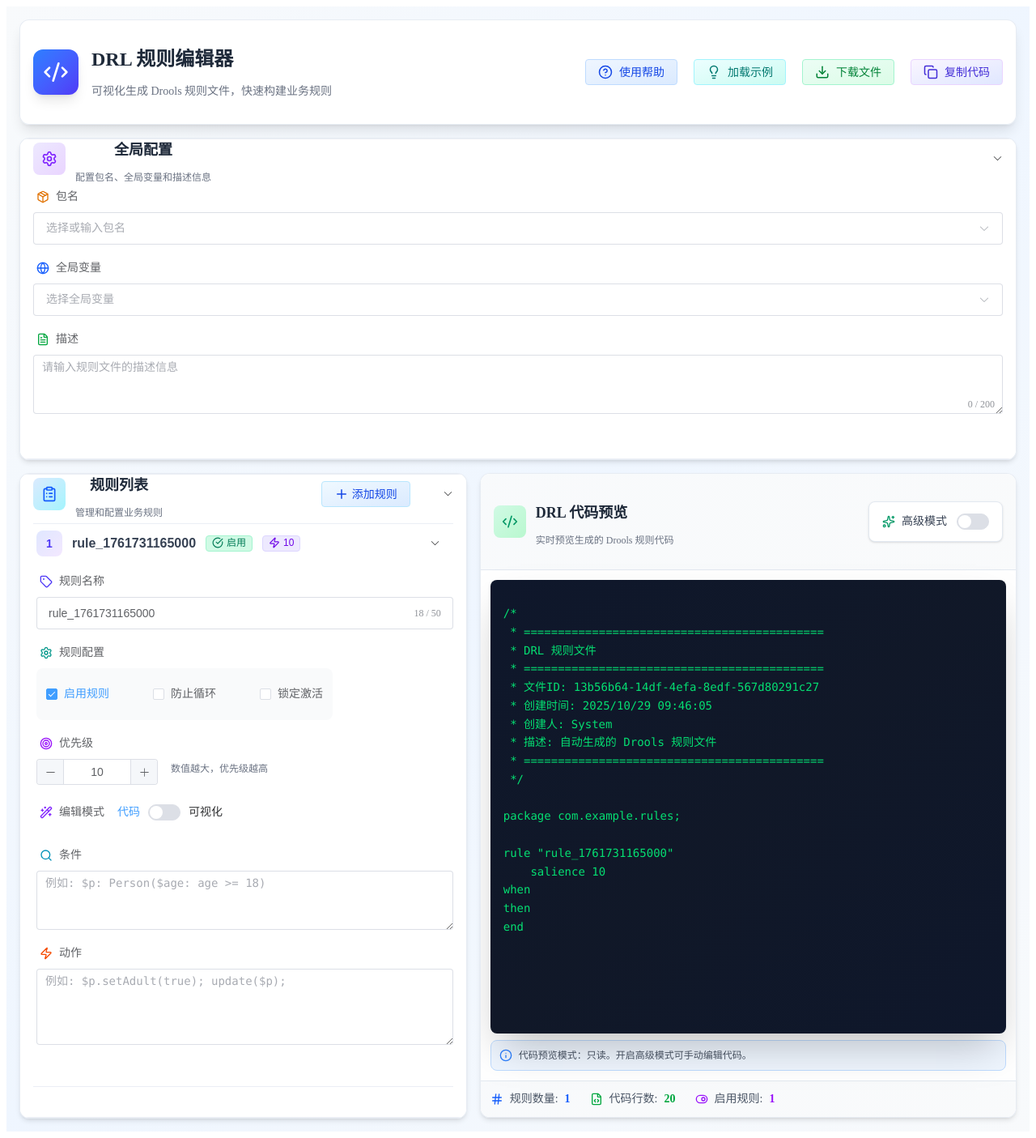
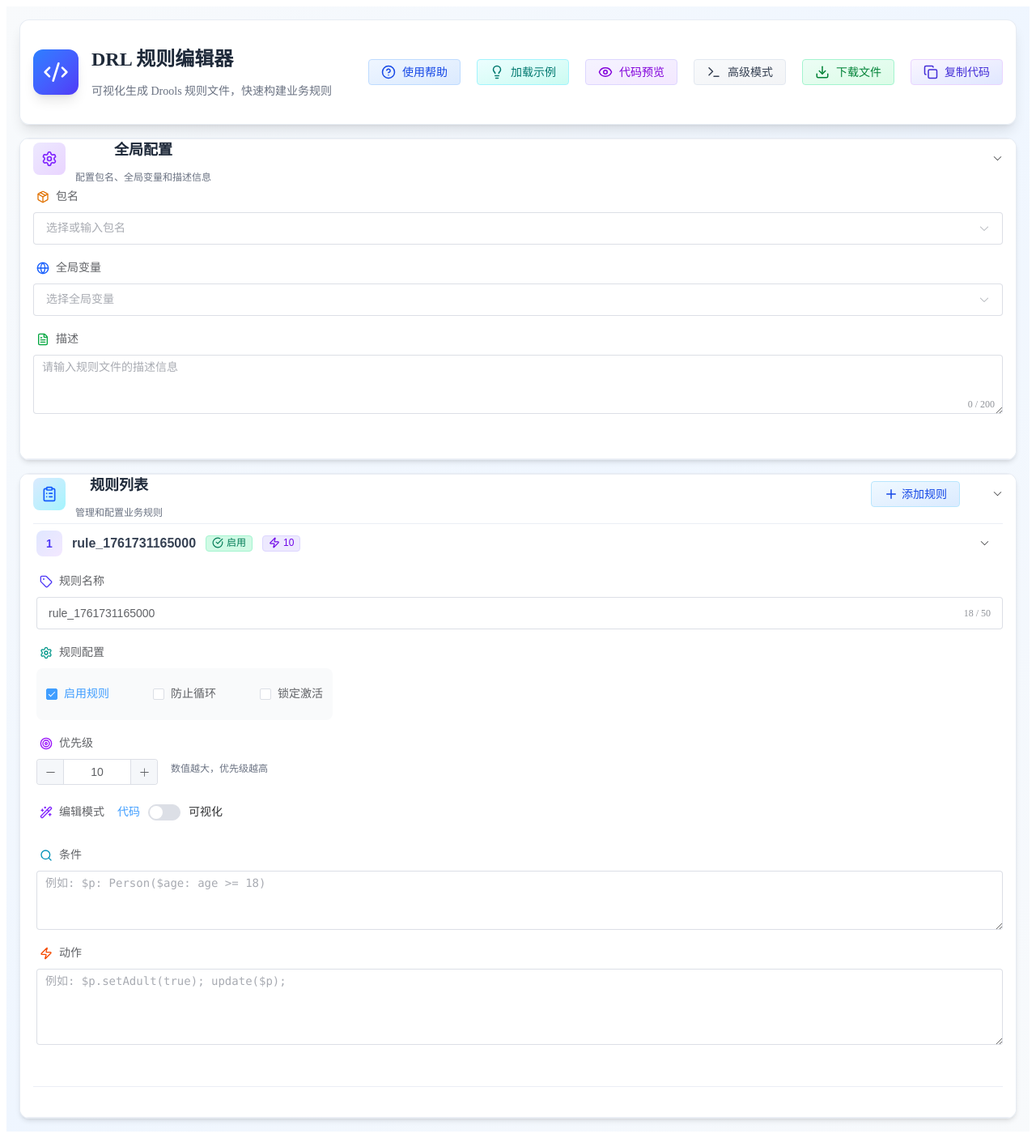
Before and after one commit to oeyoews/rule-engine-web, a Vue app: page / in a window 1280 px wide. Shown: the whole page at 81% size. Built offline with nearby package versions, Linux system fonts and the light colour scheme.

Commit message:
feat: add PreviewDialog component for DRL code preview and integrate it into DrlEditor

```diff
--- a/components.d.ts
+++ b/components.d.ts
@@ -30,6 +30,7 @@ declare module 'vue' {
     ElSwitch: typeof import('element-plus/es')['ElSwitch']
     ElTag: typeof import('element-plus/es')['ElTag']
     HelpDialog: typeof import('./src/components/HelpDialog.vue')['default']
+    PreviewDialog: typeof import('./src/components/PreviewDialog.vue')['default']
     RuleActionBuilder: typeof import('./src/components/RuleActionBuilder.vue')['default']
     RuleConditionBuilder: typeof import('./src/components/RuleConditionBuilder.vue')['default']
     RuleFlow: typeof import('./src/components/RuleFlow.vue')['default']
--- a/src/components/DrlEditor.vue
+++ b/src/components/DrlEditor.vue
@@ -3,12 +3,13 @@ import { ref, onMounted, computed } from 'vue'
 import { ElMessage, ElMessageBox } from 'element-plus'
 import {
   Trash2, HelpCircle, Lightbulb, Download, Copy, Check, Plus,
-  Code2, Lock, Settings, ClipboardList, FileText, AlertTriangle, Info,
+  Code2, Settings, ClipboardList, FileText, AlertTriangle,
   Package, Globe, FileText as FileDescription, Tag, Target, Search, Zap,
-  CheckCircle, XCircle, Hash, FileCode, ToggleRight, Sparkles, Wand2
+  CheckCircle, XCircle, Hash, FileCode, ToggleRight, Wand2, Eye, Terminal, X
 } from 'lucide-vue-next'
 import { useClipboard } from '@vueuse/core'
 import HelpDialog from './HelpDialog.vue'
+import PreviewDialog from './PreviewDialog.vue'
 import RuleConditionBuilder from './RuleConditionBuilder.vue'
 import RuleActionBuilder from './RuleActionBuilder.vue'
 import { generateDrlCode, downloadFile, formatTimestamp } from '../utils/drl'
@@ -49,6 +50,9 @@ const activeRuleList = ref<string>('ruleList') // 规则列表折叠状态
 
 // 控制帮助弹窗显示
 const showHelpDialog = ref(false)
+
+// 控制代码预览弹窗显示
+const showPreviewDialog = ref(false)
 
 // 高级模式状态
 const advancedMode = ref(false)
@@ -177,12 +181,9 @@ const generateDRL = (): string => {
 /**
  * 处理高级模式切换
  */
-const handleAdvancedModeChange = (value: string | number | boolean) => {
-  if (value === true) {
-    // 先恢复开关状态
-    advancedMode.value = false
-
-    // 弹出确认框
+const handleAdvancedModeToggle = () => {
+  if (!advancedMode.value) {
+    // 开启高级模式
     ElMessageBox.confirm(
       '开启高级模式后，您可以直接编辑 DRL 代码。手动修改的内容将覆盖表单生成的代码，并影响下载和复制的结果。',
       '开启高级模式',
@@ -206,10 +207,16 @@ const handleAdvancedModeChange = (value: string | number | boolean) => {
         message: '已开启高级模式，可以手动编辑代码'
       })
     }).catch(() => {
-      // 用户取消，保持关闭状态（已经是 false）
+      // 用户取消
+    })
+  } else {
+    // 关闭高级模式
+    advancedMode.value = false
+    ElMessage({
+      type: 'info',
+      message: '已退出高级模式'
     })
   }
-  // 注意：关闭高级模式时不清空 manualDrlCode，保留用户的编辑内容
 }
 
 /**
@@ -250,7 +257,7 @@ onMounted(() => {
 </script>
 
 <template>
-  <div class="bg-linear-to-br from-slate-50 via-blue-50 to-slate-50 p-4">
+  <div class="bg-linear-to-br min-h-screen from-slate-50 via-blue-50 to-slate-50 p-4">
     <div class="md:max-w-7xl lg:max-w-9xl xl:max-w-11xl mx-auto space-y-4">
       <!-- 顶部标题栏 - 优化视觉层次 -->
       <div class="bg-white/95 backdrop-blur-md rounded-xl shadow-lg p-4 border border-slate-200/80 hover:shadow-xl transition-shadow duration-300">
@@ -287,6 +294,26 @@ onMounted(() => {
             </el-button>
             <el-button
               size="default"
+              class="bg-linear-to-br! from-violet-50! to-purple-100! text-purple-700! border! border-violet-200! hover:border-purple-400! hover:shadow-md! hover:scale-105! transition-all! duration-200!"
+              @click="showPreviewDialog = true"
+              :disabled="advancedMode"
+            >
+              <Eye :size="18" class="mr-2" />
+              代码预览
+            </el-button>
+            <el-button
+              size="default"
+              :class="advancedMode
+                ? 'bg-linear-to-br! from-orange-100! to-red-100! text-red-700! border! border-orange-300! shadow-md! scale-105! transition-all! duration-200!'
+                : 'bg-linear-to-br! from-slate-50! to-gray-100! text-gray-700! border! border-slate-200! hover:border-gray-400! hover:shadow-md! hover:scale-105! transition-all! duration-200!'
+              "
+              @click="handleAdvancedModeToggle"
+            >
+              <Terminal :size="18" class="mr-2" />
+              {{ advancedMode ? '退出高级模式' : '高级模式' }}
+            </el-button>
+            <el-button
+              size="default"
               class="bg-linear-to-br! from-emerald-50! to-green-100! text-green-700! border! border-emerald-200! hover:border-green-400! hover:shadow-md! hover:scale-105! transition-all! duration-200!"
               @click="downloadDRL"
             >
@@ -309,18 +336,8 @@ onMounted(() => {
         </div>
       </div>
 
-      <!-- 全局配置卡片 - 独占一行 -->
-      <div class="relative">
-        <!-- 高级模式禁用遮罩 - 改进视觉效果 -->
-        <transition name="fade">
-          <div v-if="advancedMode" class="absolute inset-0 bg-slate-900/5 backdrop-blur-sm z-10 rounded-xl flex items-center justify-center">
-            <div class="bg-linear-to-r from-red-500 to-pink-600 text-white px-6 py-3 rounded-xl shadow-2xl text-base font-semibold flex items-center gap-3 animate-pulse">
-              <Lock :size="20" class="text-white" />
-              高级模式已启用，表单编辑已锁定
-            </div>
-          </div>
-        </transition>
-
+      <!-- 全局配置卡片 - 独占一行（普通模式） -->
+      <div v-if="!advancedMode">
         <!-- 全局配置卡片 -->
         <div class="bg-white/95 backdrop-blur-md rounded-xl shadow-md border border-slate-200/80 overflow-hidden hover:shadow-lg transition-shadow duration-300">
           <el-collapse v-model="activeConfig" accordion>
@@ -336,7 +353,7 @@ onMounted(() => {
                   </div>
                 </div>
               </template>
-              <el-form :model="config" label-width="100px" label-position="top" :disabled="advancedMode" class="pt-3 px-4 pb-3">
+              <el-form :model="config" label-width="100px" label-position="top" class="pt-3 px-4 pb-3">
                 <el-form-item>
                   <template #label>
                     <div class="flex items-center gap-2 ml-1">
@@ -409,10 +426,8 @@ onMounted(() => {
         </div>
       </div>
 
-      <!-- 主内容区域 - 改进响应式布局 -->
-      <div class="grid grid-cols-1 xl:grid-cols-[1fr_1.2fr] gap-4">
-        <!-- 左侧：规则列表 -->
-        <div class="space-y-4 relative">
+      <!-- 规则列表（普通模式） -->
+      <div v-if="!advancedMode">
         <!-- 规则列表卡片 -->
           <div class="bg-white/95 backdrop-blur-md rounded-xl shadow-md border border-slate-200/80 overflow-hidden hover:shadow-lg transition-shadow duration-300">
             <el-collapse v-model="activeRuleList" accordion>
@@ -491,7 +506,7 @@ onMounted(() => {
                           </el-button>
                         </div>
                       </template>
-                      <el-form :model="rule" label-width="120px" label-position="top" class="pt-3 pl-1 pb-2" :disabled="advancedMode">
+                      <el-form :model="rule" label-width="120px" label-position="top" class="pt-3 pl-1 pb-2">
                         <el-form-item>
                           <template #label>
                             <div class="flex items-center gap-2 ml-1">
@@ -610,65 +625,48 @@ onMounted(() => {
           </div>
       </div>
 
-        <!-- 右侧：代码预览区 -->
-        <div class="space-y-4">
-          <div class="bg-white/95 backdrop-blur-md rounded-xl shadow-md border border-slate-200/80 overflow-hidden hover:shadow-lg transition-shadow duration-300 sticky top-4">
-            <!-- 预览头部 -->
-            <div class="flex justify-between items-center p-4 border-b border-slate-200 bg-linear-to-r from-slate-50 to-gray-50">
+      <!-- 高级模式：全屏代码编辑器 -->
+      <div v-if="advancedMode" class="bg-white/95 backdrop-blur-md rounded-xl shadow-md border border-slate-200/80 overflow-hidden">
+        <!-- 编辑器头部 -->
+        <div class="flex justify-between items-center p-4 border-b border-slate-200 bg-linear-to-r from-red-50 to-orange-50">
           <div class="flex items-center gap-3">
-                <div class="flex items-center justify-center w-10 h-10 bg-linear-to-br from-emerald-100 to-green-200 rounded-lg">
-                  <Code2 :size="20" class="text-emerald-600" />
+            <div class="flex items-center justify-center w-10 h-10 bg-linear-to-br from-red-100 to-orange-200 rounded-lg">
+              <Terminal :size="20" class="text-red-600" />
             </div>
             <div>
-                  <h3 class="text-lg font-semibold text-gray-800 mb-0">DRL 代码预览</h3>
-                  <p class="text-xs text-gray-500">实时预览生成的 Drools 规则代码</p>
+              <h3 class="text-lg font-semibold text-gray-800 mb-0">高级模式 - DRL 代码编辑器</h3>
+              <p class="text-xs text-gray-500">直接编辑 Drools 规则代码</p>
             </div>
           </div>
-              <div class="flex items-center gap-3 bg-white px-4 py-2 rounded-lg border border-slate-200 shadow-sm">
-                <div class="flex items-center gap-2">
-                  <Sparkles :size="16" class="text-emerald-600" />
-                  <span class="text-sm font-medium text-gray-700">高级模式</span>
-                </div>
-                <el-switch
-                  v-model="advancedMode"
-                  active-color="#10b981"
-                  inactive-color="#94a3b8"
-                  @change="handleAdvancedModeChange"
+          <el-button
             size="default"
-                />
-              </div>
+            class="bg-linear-to-br! from-blue-50! to-blue-100! text-blue-700! border! border-blue-200! hover:border-blue-400! hover:shadow-md! transition-all! duration-200!"
+            @click="handleAdvancedModeToggle"
+          >
+            <X :size="18" class="mr-2" />
+            退出高级模式
+          </el-button>
         </div>
 
-            <!-- 高级模式：可编辑 -->
-            <div v-if="advancedMode" class="p-3">
-              <el-scrollbar max-height="650px" class="bg-linear-to-br from-slate-900 to-gray-900 border-2! border-red-500! rounded-lg shadow-2xl overflow-hidden">
+        <!-- 代码编辑区 -->
+        <div class="p-4">
+          <el-scrollbar max-height="calc(100vh - 280px)" class="bg-linear-to-br from-slate-900 to-gray-900 border-2! border-red-500! rounded-lg shadow-2xl overflow-hidden">
             <el-input
               v-model="manualDrlCode"
               type="textarea"
-                  :autosize="{ minRows: 32 }"
+              :autosize="{ minRows: 35 }"
               placeholder="在此手动编辑 DRL 规则代码..."
               style="font-family: 'Consolas', 'Monaco', 'Courier New', monospace; font-size: 14px; line-height: 1.6;"
               class="drl-editor-advanced"
               resize="none"
             />
           </el-scrollbar>
-              <div class="mt-2 flex items-start gap-3 text-sm text-red-700 bg-linear-to-r from-red-50 to-orange-50 border-l-4 border-red-500 rounded-lg p-3 shadow-sm">
+          <div class="mt-3 flex items-start gap-3 text-sm text-red-700 bg-linear-to-r from-red-50 to-orange-50 border-l-4 border-red-500 rounded-lg p-3 shadow-sm">
             <AlertTriangle :size="20" class="shrink-0 mt-0.5 text-red-600" />
             <div>
               <p class="font-semibold mb-1">高级模式提示</p>
-                  <p class="text-xs text-gray-700 leading-relaxed">您可以直接编辑代码。左侧表单已被禁用，所有修改将通过代码编辑器进行。关闭高级模式后将恢复为自动生成模式。</p>
+              <p class="text-xs text-gray-700 leading-relaxed">您正在直接编辑 DRL 代码。所有表单已隐藏，修改将影响下载和复制的结果。点击顶部或右上角的"退出高级模式"按钮可返回表单编辑。</p>
             </div>
-              </div>
-            </div>
-
-            <!-- 普通模式：只读预览 -->
-            <div v-else class="p-3">
-              <el-scrollbar max-height="650px" class="bg-linear-to-br from-slate-900 via-gray-900 to-slate-900 rounded-lg shadow-2xl overflow-hidden">
-                <pre class="text-green-400 p-4 text-sm font-mono min-h-[500px] leading-relaxed">{{ generateDRL() }}</pre>
-              </el-scrollbar>
-              <div class="mt-2 flex items-center gap-2 text-xs text-gray-600 bg-blue-50 border border-blue-200 rounded-lg p-2.5">
-                <Info :size="16" class="text-blue-500" />
-                <span>代码预览模式：只读。开启高级模式可手动编辑代码。</span>
           </div>
         </div>
 
@@ -684,7 +682,7 @@ onMounted(() => {
               <div class="flex items-center gap-2">
                 <FileCode :size="16" class="text-green-600" />
                 <span class="text-gray-600">代码行数:</span>
-                    <span class="font-bold text-green-600">{{ generateDRL().split('\n').length }}</span>
+                <span class="font-bold text-green-600">{{ manualDrlCode.split('\n').length }}</span>
               </div>
               <div class="flex items-center gap-2">
                 <ToggleRight :size="16" class="text-purple-600" />
@@ -696,11 +694,17 @@ onMounted(() => {
         </div>
       </div>
     </div>
-      </div>
-    </div>
 
     <!-- 帮助弹窗组件 -->
     <HelpDialog v-model="showHelpDialog" />
+
+    <!-- 代码预览弹窗组件 -->
+    <PreviewDialog
+      v-model="showPreviewDialog"
+      :code="generateDRL()"
+      :rules-count="rules.length"
+      :enabled-rules-count="rules.filter(r => r.enabled).length"
+    />
   </div>
 </template>
 
--- /dev/null
+++ b/src/components/PreviewDialog.vue
@@ -0,0 +1,132 @@
+<script setup lang="ts">
+import { computed } from 'vue'
+import {
+  Code2, Download, Copy, Check, Hash, FileCode, ToggleRight
+} from 'lucide-vue-next'
+import { useClipboard } from '@vueuse/core'
+import { ElMessage } from 'element-plus'
+import { downloadFile } from '../utils/drl'
+
+// 双向绑定
+const dialogVisible = defineModel<boolean>()
+
+// Props
+const props = defineProps<{
+  code: string
+  rulesCount: number
+  enabledRulesCount: number
+}>()
+
+// 代码行数
+const codeLines = computed(() => props.code.split('\n').length)
+
+// 使用 VueUse 的 useClipboard (legacy 模式)
+const { copy, copied, isSupported } = useClipboard({ legacy: true })
+
+/**
+ * 下载 DRL 文件
+ */
+const downloadDRL = () => {
+  const filename = `rules-${Date.now()}.drl`
+  downloadFile(props.code, filename)
+}
+
+/**
+ * 复制代码到剪贴板
+ */
+const copyCode = async () => {
+  if (!isSupported.value) {
+    ElMessage.error('当前浏览器不支持复制功能')
+    return
+  }
+
+  await copy(props.code)
+
+  if (copied.value) {
+    ElMessage.success('复制成功！')
+  } else {
+    ElMessage.error('复制失败')
+  }
+}
+</script>
+
+<template>
+  <el-dialog
+    v-model="dialogVisible"
+    title="DRL 代码预览"
+    width="65%"
+    :close-on-click-modal="false"
+    class="drl-preview-dialog"
+  >
+    <template #header>
+      <div class="flex items-center gap-3">
+        <div class="flex items-center justify-center w-10 h-10 bg-linear-to-br from-emerald-100 to-green-200 rounded-lg">
+          <Code2 :size="20" class="text-emerald-600" />
+        </div>
+        <div>
+          <h3 class="text-lg font-semibold text-gray-800 mb-0">DRL 代码预览</h3>
+          <p class="text-xs text-gray-500 mt-1">实时预览生成的 Drools 规则代码</p>
+        </div>
+      </div>
+    </template>
+
+    <!-- 代码预览区 -->
+    <div class="space-y-3">
+      <el-scrollbar max-height="550px" class="bg-linear-to-br from-slate-900 via-gray-900 to-slate-900 rounded-lg shadow-xl overflow-hidden">
+        <pre class="text-green-400 p-4 text-sm font-mono leading-relaxed">{{ code }}</pre>
+      </el-scrollbar>
+
+      <!-- 代码统计信息 -->
+      <div class="flex items-center justify-between text-sm p-3 bg-linear-to-r from-slate-50 to-gray-50 rounded-lg border border-slate-200">
+        <div class="flex items-center gap-6">
+          <div class="flex items-center gap-2">
+            <Hash :size="16" class="text-blue-600" />
+            <span class="text-gray-600">规则数量:</span>
+            <span class="font-bold text-blue-600">{{ rulesCount }}</span>
+          </div>
+          <div class="flex items-center gap-2">
+            <FileCode :size="16" class="text-green-600" />
+            <span class="text-gray-600">代码行数:</span>
+            <span class="font-bold text-green-600">{{ codeLines }}</span>
+          </div>
+          <div class="flex items-center gap-2">
+            <ToggleRight :size="16" class="text-purple-600" />
+            <span class="text-gray-600">启用规则:</span>
+            <span class="font-bold text-purple-600">{{ enabledRulesCount }}</span>
+          </div>
+        </div>
+      </div>
+    </div>
+
+    <!-- 对话框底部按钮 -->
+    <template #footer>
+      <div class="flex justify-end gap-2">
+        <el-button
+          size="default"
+          class="bg-linear-to-br! from-emerald-50! to-green-100! text-green-700! border! border-emerald-200! hover:border-green-400! hover:shadow-md! transition-all! duration-200!"
+          @click="downloadDRL"
+        >
+          <Download :size="18" class="mr-2" />
+          下载文件
+        </el-button>
+        <el-button
+          size="default"
+          :class="copied
+            ? 'bg-linear-to-br! from-green-100! to-emerald-200! text-emerald-800! border! border-green-300! shadow-md! transition-all! duration-200!'
+            : 'bg-linear-to-br! from-purple-50! to-indigo-100! text-indigo-700! border! border-purple-200! hover:border-indigo-400! hover:shadow-md! transition-all! duration-200!'
+          "
+          @click="copyCode"
+        >
+          <Copy v-if="!copied" :size="18" class="mr-2" />
+          <Check v-else :size="18" class="mr-2" />
+          {{ copied ? '已复制！' : '复制代码' }}
+        </el-button>
+        <el-button @click="dialogVisible = false">关闭</el-button>
+      </div>
+    </template>
+  </el-dialog>
+</template>
+
+<style scoped>
+/* 如果需要特定样式可以在这里添加 */
+</style>
```
Also changed, not shown: 1 other file (tests, documents, lock files or other folders). Lines whose indentation alone changed are shown as unchanged.
